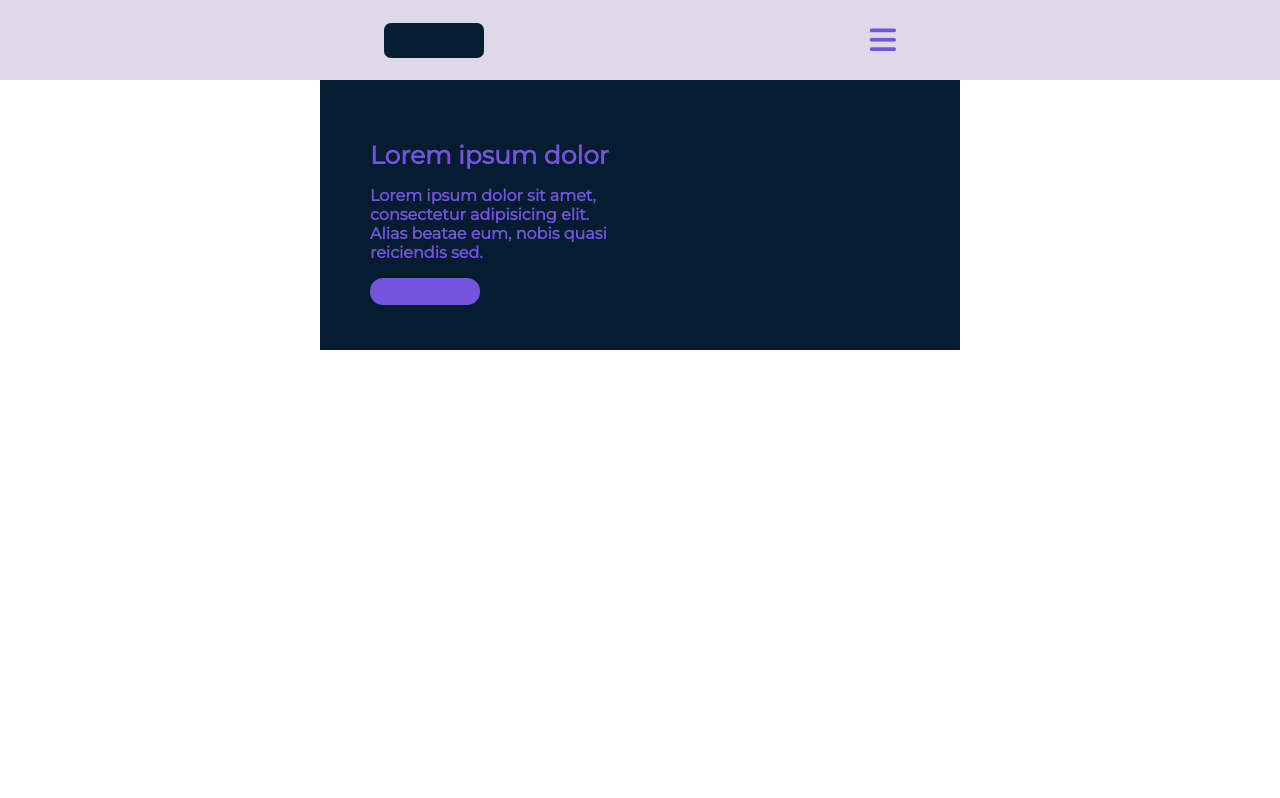
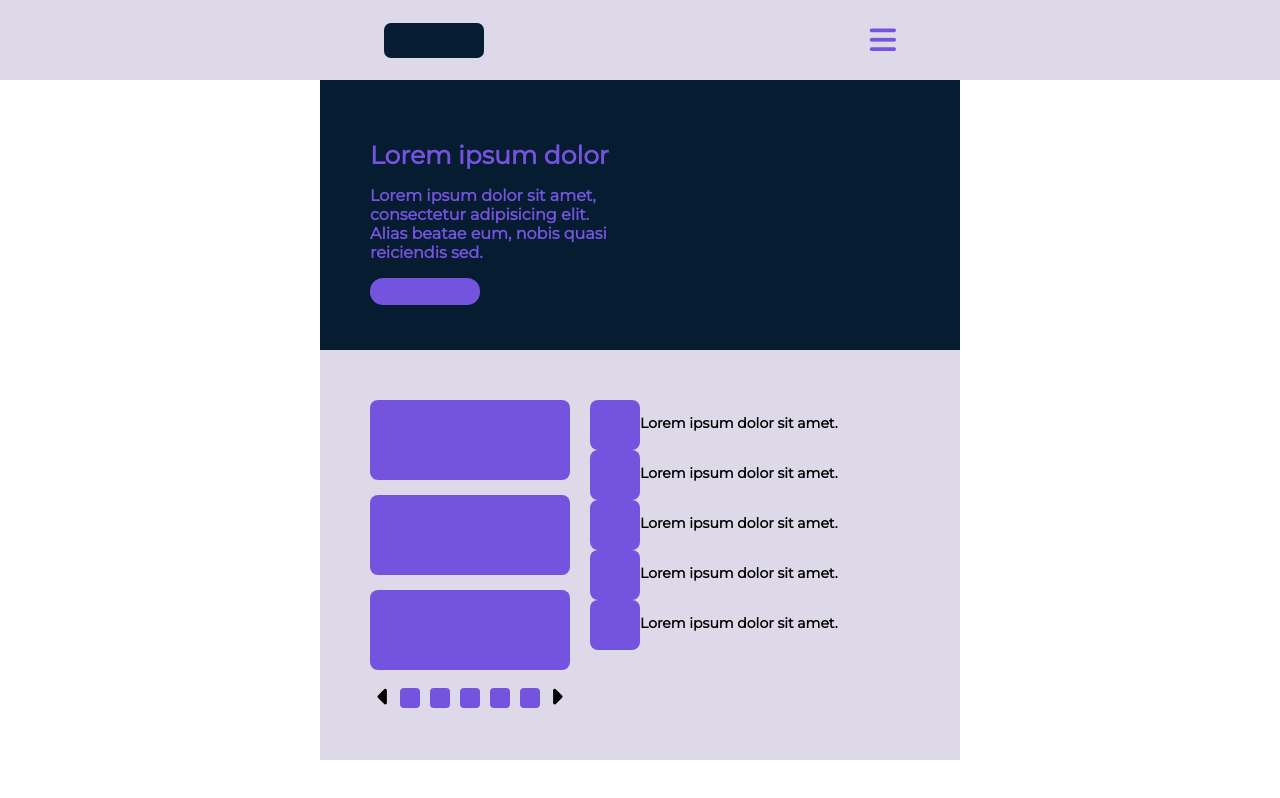
Before and after one commit to HaaaamBurger/html_HM, a plain HTML site: page Additional work/index.html in a window 1280 px wide. Drawn offline with Linux system fonts and the light colour scheme.

Commit message:
postions:absolute,relative;navigation:fixed;ADDITION

```diff
--- a/Additional work/index.html
+++ b/Additional work/index.html
@@ -33,8 +33,51 @@
                 <a href=""></a>
             </div>
 
+
         </div>
+        <div class="middle_page">
+            <div class="column_wrapper">
+                <div class="news_column">
+                    <div class="news_block">
+                        <div class="news_crate"></div>
+                        <div class="news_crate"></div>
+                        <div class="news_crate"></div>
+                    </div>
+                    <div class="news_nav">
+                        <i class="fa-solid fa-caret-left"></i>
+                        <div class="news_mini_crate"></div>
+                        <div class="news_mini_crate"></div>
+                        <div class="news_mini_crate"></div>
+                        <div class="news_mini_crate"></div>
+                        <div class="news_mini_crate"></div>
+                        <i class="fa-solid fa-caret-right"></i>
+                    </div>
+                </div>
+                <div class="additional_info">
+                    <div class="add_info_block_helper">
+                        <div class="add_info_block"></div>
+                        <p>Lorem ipsum dolor sit amet.</p>
+                    </div>
+                    <div class="add_info_block_helper">
+                        <div class="add_info_block"></div>
+                        <p>Lorem ipsum dolor sit amet.</p>
+                    </div>
+                    <div class="add_info_block_helper">
+                        <div class="add_info_block"></div>
+                        <p>Lorem ipsum dolor sit amet.</p>
+                    </div>
+                    <div class="add_info_block_helper">
+                        <div class="add_info_block"></div>
+                        <p>Lorem ipsum dolor sit amet.</p>
+                    </div>
+                    <div class="add_info_block_helper">
+                        <div class="add_info_block"></div>
+                        <p>Lorem ipsum dolor sit amet.</p>
+                    </div>
 
+                </div>
+            </div>
+        </div>
 
 
     </div>
--- a/Additional work/style.css
+++ b/Additional work/style.css
@@ -6,7 +6,9 @@ body{
     justify-content: center ;
 }
 .wrapper {
-
+    display: flex;
+    flex-direction: column;
+    align-items: center;
 }
 .purple_theme{
     color: #7454de;
@@ -91,12 +93,72 @@ body{
     margin: 0;
 
 }
+/*--------------MAIN-BLOCK--------------*/
+/*--------------MIDDLE-BLOCK--------------*/
+.middle_page{
+    padding: 50px;
+    box-sizing: border-box;
+
+    background-color: #ddd9e8;
+    height: auto;
+    width: 50%;
 
 
+}
+.column_wrapper{
+    display: flex;
+}
+.news_crate{
+    background-color: #7454de;
+    border-radius: 8px;
 
+    width: 200px;
+    height: 80px;
+}
+.news_nav{
+    margin-top: 15px;
+    display: flex;
+    justify-content: center;
+    align-items: center;
+}
+.news_mini_crate{
+    background-color: #7454de;
+    border-radius: 4px;
+    height: 20px;
+    width: 20px;
+}
+.news_nav div:nth-child(2n){
+    margin-left: 10px;
+    margin-right: 10px;
+}
+.fa-caret-left,.fa-caret-right{
+    font-size: 25px;
+}
+.news_block > div:nth-child(2){
+    margin-top: 15px;
+    margin-bottom: 15px;
+}
 
+.add_info_block{
+    background-color: #7454de;
+    border-radius: 8px;
+    height: 50px;
+    width: 50px;
+}
+.add_info_block_helper p{
+    font-family: 'Montserrat', sans-serif;
+    font-weight: 800;
+    font-size: 14px;
+}
+.add_info_block_helper{
+    display: flex;
+}
 
+.news_column{
+    margin-right: 20px;
+}
+.additional_info{
 
+}
 
-
-/*--------------MAIN-BLOCK--------------*/
+/*--------------MIDDLE-BLOCK--------------*/
```
